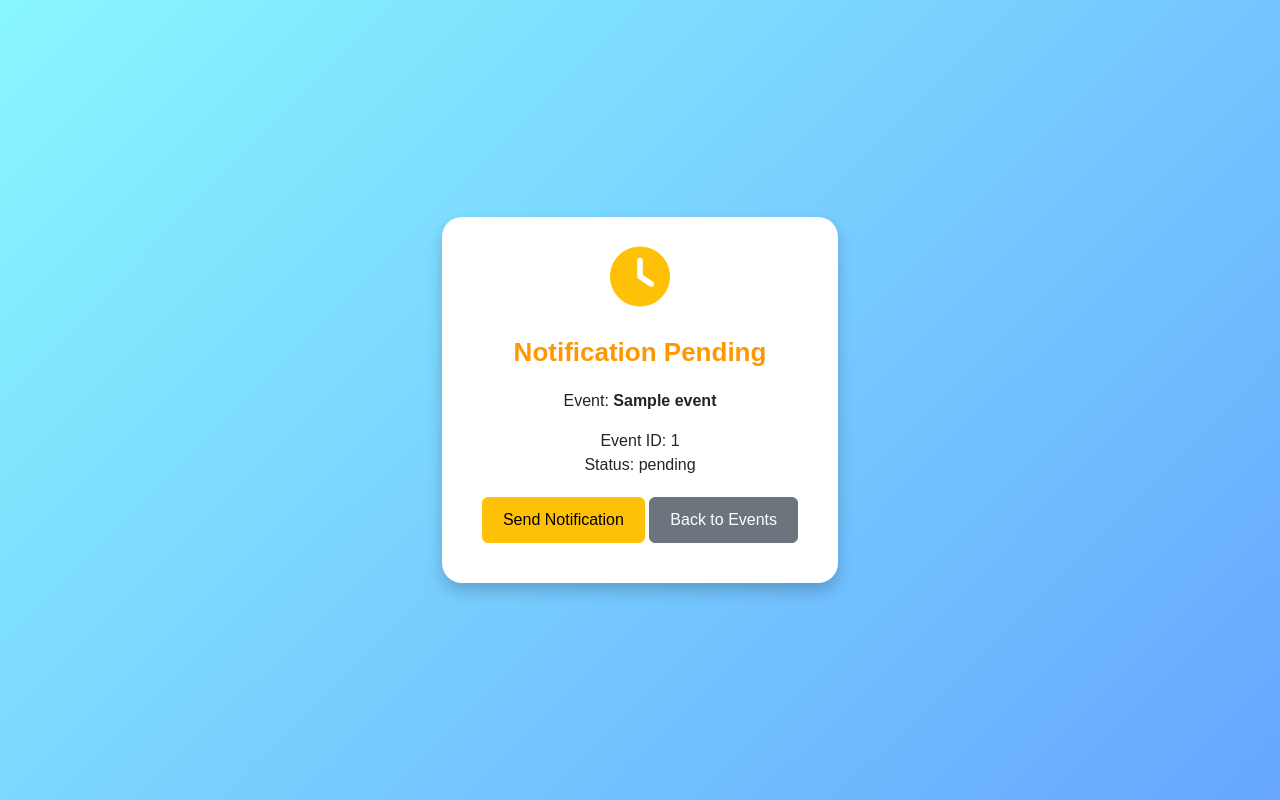
After one commit to Suphawan19/Final-Project, a PHP site: page /admin/send_notification.php?id=1&status=pending in a window 1280 px wide. The commit adds this page. Run offline with PHP 8.4, Linux system fonts and the light colour scheme; tables that the repository leaves empty or names only in its code hold one stand-in row (values such as "Sample post").

Commit message:
add some new code

```diff
--- a/admin/addevent_admin.php
+++ b/admin/addevent_admin.php
@@ -242,8 +242,9 @@ if ($_SERVER['REQUEST_METHOD'] === 'POST') {
                 </div>
 
                 <div class="text-center">
-                    <button type="submit" class="btn btn-primary">Add Event</button>
-                </div>
+    <button type="button" class="btn btn-danger" onclick="window.location.href='event_display.php';">Go to Event Display</button>
+</div>
+
             </form>
         </div>
     </div>
--- a/admin/home_admin.php
+++ b/admin/home_admin.php
@@ -53,7 +53,7 @@ if ($_SERVER['REQUEST_METHOD'] === 'POST') {
                 <ul class="navbar-nav ms-auto">
                     <li class="nav-item"><a class="nav-link" href="event_display.php"><i class="fas fa-calendar-alt"></i> Event Display</a></li>
                     <li class="nav-item"><a class="nav-link" href="../admin/user_management.php"><i class="fas fa-users"></i> User Management</a></li>
-                    <li class="nav-item"><a class="nav-link" href="../PHPMailer/src/send_notification.php"><i class="fas fa-bell"></i> Notifications</a></li>
+                    <li class="nav-item"><a class="nav-link" href="../admin/send_notification.php"><i class="fas fa-bell"></i> Notifications</a></li>
                     <li class="nav-item"><a class="nav-link" href="../admin/courses.php"><i class="fas fa-graduation-cap""></i> courses</a></li>
                     <li class="nav-item"><a class="nav-link" href="../admin/instructors.php"><i class="fas fa-chalkboard-teacher"></i> instructors</a></li>
                     <li class="menu-item dropdown">
--- a/admin/instructors.php
+++ b/admin/instructors.php
@@ -56,7 +56,7 @@ if ($_SERVER['REQUEST_METHOD'] == 'POST') {
     <link href="https://cdnjs.cloudflare.com/ajax/libs/font-awesome/5.15.4/css/all.min.css" rel="stylesheet">
     <style>
         body {
-            background: linear-gradient(45deg, #2d3e50, #1e272e);
+            background: linear-gradient(45deg,rgb(65, 63, 67),rgba(105, 22, 22, 0.83));
             font-family: Arial, sans-serif;
         }
 
--- /dev/null
+++ b/admin/send_notification.php
@@ -0,0 +1,168 @@
+<?php
+include '../config.php';
+
+if (isset($_GET['id']) && isset($_GET['status'])) {
+    $id = htmlspecialchars($_GET['id']);
+    $status = htmlspecialchars($_GET['status']);
+} else {
+    echo "Invalid request.";
+    exit();
+}
+?>
+
+<!DOCTYPE html>
+<html lang="en">
+<head>
+    <meta charset="UTF-8">
+    <meta name="viewport" content="width=device-width, initial-scale=1.0">
+    <title>Notification Status</title>
+    <!-- Bootstrap CSS -->
+    <link href="https://cdn.jsdelivr.net/npm/bootstrap@5.3.0-alpha3/dist/css/bootstrap.min.css" rel="stylesheet">
+    <!-- Font Awesome -->
+    <link rel="stylesheet" href="https://cdnjs.cloudflare.com/ajax/libs/font-awesome/6.5.1/css/all.min.css">
+    <style>
+        body {
+            font-family: 'Poppins', sans-serif;
+            background: linear-gradient(135deg, #89f7fe, #66a6ff);
+            min-height: 100vh;
+            display: flex;
+            justify-content: center;
+            align-items: center;
+            margin: 0;
+        }
+        .notification-container {
+            background: #fff;
+            padding: 40px;
+            border-radius: 20px;
+            box-shadow: 0 8px 15px rgba(0, 0, 0, 0.2);
+            text-align: center;
+            animation: fadeIn 1s ease-out;
+        }
+        @keyframes fadeIn {
+            from {
+                opacity: 0;
+                transform: translateY(-20px);
+            }
+            to {
+                opacity: 1;
+                transform: translateY(0);
+            }
+        }
+        .notification-container h1 {
+            font-size: 26px;
+            margin-bottom: 20px;
+        }
+        .notification-container .btn {
+            margin-top: 20px;
+            padding: 10px 20px;
+            font-size: 16px;
+            transition: all 0.3s ease;
+        }
+        .notification-container .btn:hover {
+            transform: scale(1.1);
+            box-shadow: 0 4px 10px rgba(0, 0, 0, 0.2);
+        }
+        .status-pending {
+            color: #ff9800;
+            font-weight: bold;
+        }
+        .status-sent {
+            color: #4caf50;
+            font-weight: bold;
+        }
+        .icon {
+            font-size: 60px;
+            margin-bottom: 20px;
+            animation: bounce 1.5s infinite;
+        }
+        @keyframes bounce {
+            0%, 100% {
+                transform: translateY(0);
+            }
+            50% {
+                transform: translateY(-10px);
+            }
+        }
+    </style>
+</head>
+<body>
+<div class="notification-container">
+    <?php
+    // Retrieve event details
+    $sql_event = "SELECT * FROM events WHERE id = ?";
+    $stmt = $conn->prepare($sql_event);
+    $stmt->bind_param("i", $id);
+    $stmt->execute();
+    $result_event = $stmt->get_result();
+
+    if ($result_event->num_rows > 0) {
+        $event = $result_event->fetch_assoc();
+        $role = $event['role']; // Retrieve the role
+
+        // Display notification details based on the status
+        if ($status === 'pending') {
+            echo '<i class="fas fa-clock icon text-warning"></i>';
+            echo '<h1 class="status-pending">Notification Pending</h1>';
+            echo '<p>Event: <strong>' . htmlspecialchars($event['title']) . '</strong></p>';
+            echo "Event ID: $id<br>";
+            echo "Status: $status<br>";
+            echo '<button class="btn btn-warning" onclick="sendNotification(\'' . $role . '\', ' . $event['id'] . ', \'' . $status . '\')">Send Notification</button>';
+        } else {
+            echo '<i class="fas fa-check-circle icon text-success"></i>';
+            echo '<h1 class="status-sent">Notification Sent</h1>';
+            echo '<p>Event: <strong>' . htmlspecialchars($event['title']) . '</strong></p>';
+        }
+    } else {
+        echo '<i class="fas fa-exclamation-triangle icon text-danger"></i>';
+        echo '<h1 class="text-danger">Event Not Found</h1>';
+    }
+    ?>
+    <a href="event_display.php" class="btn btn-secondary">Back to Events</a>
+</div>
+
+<!-- JavaScript -->
+<script>
+function sendNotification(role, eventId, status) {
+    console.log("Role:", role); // Log the role to check its value
+
+    let url;
+    // Set the URL based on the role
+    if (role === 'student') {
+        url = 'notifications_student.php';
+    } else if (role === 'staff') {
+        url = 'notifications_staff.php';
+    } else if (role === 'all') {
+        url = 'manager_notification.php';
+    } else {
+        // If the role is not recognized
+        alert('Invalid role: ' + role);  // Display the role in the alert to see its value
+        return;
+    }
+
+    // Show a confirmation message on the page
+    let confirmationDiv = document.createElement("div");
+    confirmationDiv.style.position = "fixed";
+    confirmationDiv.style.top = "50%";
+    confirmationDiv.style.left = "50%";
+    confirmationDiv.style.transform = "translate(-50%, -50%)";
+    confirmationDiv.style.padding = "20px";
+    confirmationDiv.style.backgroundColor = "#4caf50";
+    confirmationDiv.style.color = "#fff";
+    confirmationDiv.style.borderRadius = "5px";
+    confirmationDiv.innerHTML = "Notification for event '" + eventId + "' is being sent to role: " + role;
+    document.body.appendChild(confirmationDiv);
+
+    // Automatically hide the confirmation after 3 seconds
+    setTimeout(function() {
+        confirmationDiv.style.display = "none";
+    }, 3000);
+
+    // Redirect to the appropriate URL with event ID, status, and role as parameters
+    window.location.href = `${url}?id=${eventId}&status=${status}&role=${role}`;
+}
+
+
+</script>
+
+</body>
+</html>
--- a/student/student_detail.php
+++ b/student/student_detail.php
@@ -144,11 +144,11 @@ $conn->close();
                 <tr><th>Major</th><td><?php echo htmlspecialchars($student['major']); ?></td></tr>
             </table>
 
-            <a href="index.php" class="btn-back">← Back to List</a>
+            <a href="../student/student_information.php" class="btn-back">← Back to List</a>
         </div>
     <?php else: ?>
         <p>Student not found.</p>
-        <a href="index.php" class="btn-back">← Back to List</a>
+        <a href="../student/student_information.php" class="btn-back">← Back to List</a>
     <?php endif; ?>
 </div>
 
--- a/style.css/style_addevent_admin.css
+++ b/style.css/style_addevent_admin.css
@@ -1,6 +1,6 @@
 body {
     font-family: 'Poppins', sans-serif;
-    background-image: url(../images/dai-hoc-phu-xuan-2023-mau-do.jpeg);
+    background: linear-gradient(45deg,rgb(65, 63, 67),rgba(105, 22, 22, 0.83));
 }
 
 .form-container {
@@ -16,6 +16,6 @@ body {
     font-size: 1.8rem;
     font-weight: bold;
     text-align: center;
-    color: #007bff;
+    color: #d22020;
     margin-bottom: 20px;
 }
```
Also changed, not shown: admin/event_display.php (+44 -31 lines), student/notifications_student.php (+27 -0 lines), student/send_student_notification.php (added, +53 -0 lines), 1 other file.
